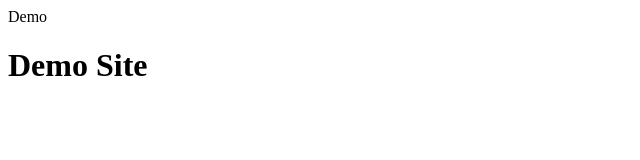
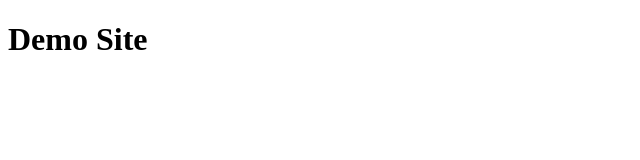
Before and after one commit to binhnv-apt/MySite, a plain HTML site: page index.html in a window 1280 px wide. Shown: the whole page, without its empty margins (0-640 px from the left). Drawn offline with Linux system fonts and the light colour scheme.

Commit message:
Update index.html
Third Commite

```diff
--- a/index.html
+++ b/index.html
@@ -4,7 +4,7 @@
     <meta charset="UTF-8">
     <meta name="viewport" content="width=device-width, initial-scale=1.0">
     <meta http-equiv="X-UA-Compatible" content="ie=edge">
-    <titl>Demo</title>
+    <title>Demo</title>
 </head>
 <body>
     <h1>Demo Site</h1>
```
